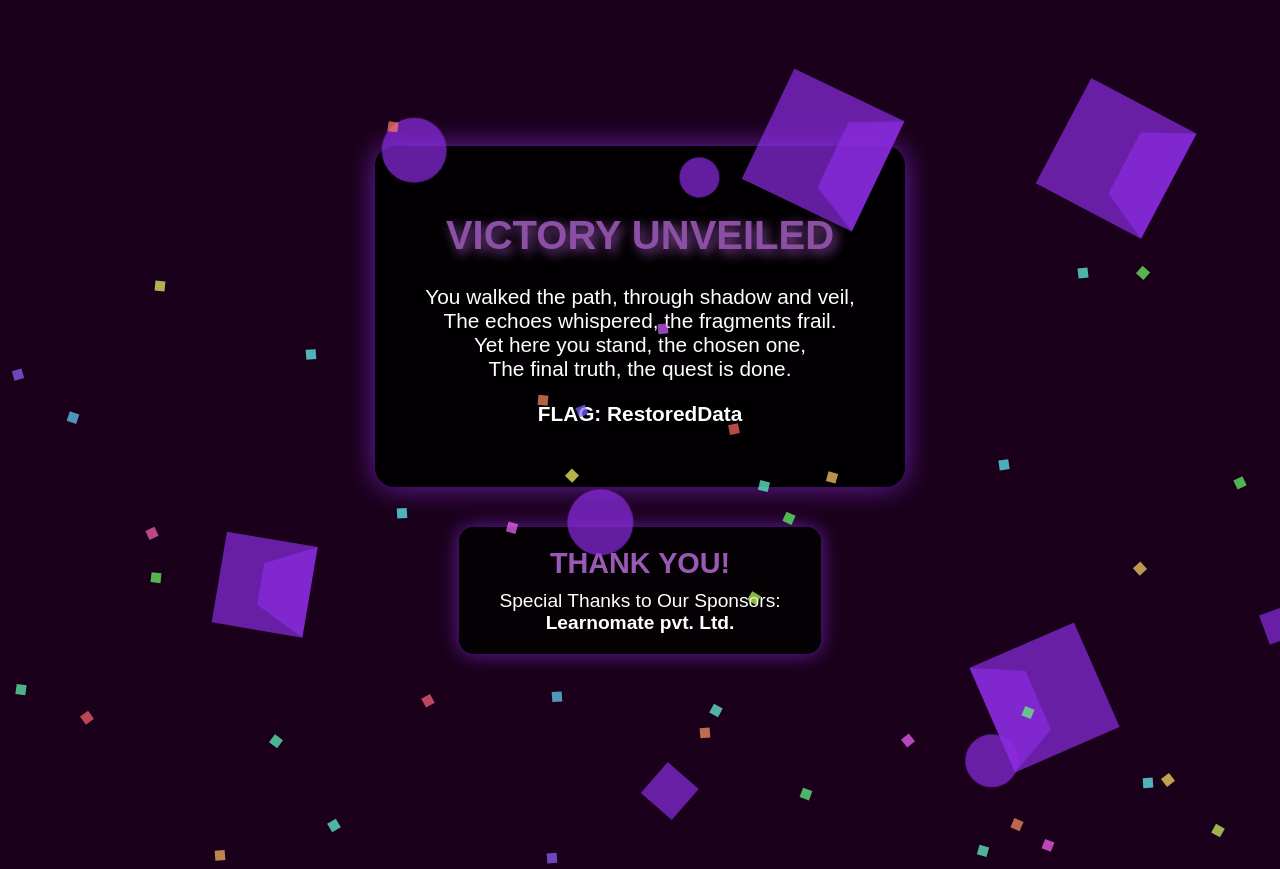
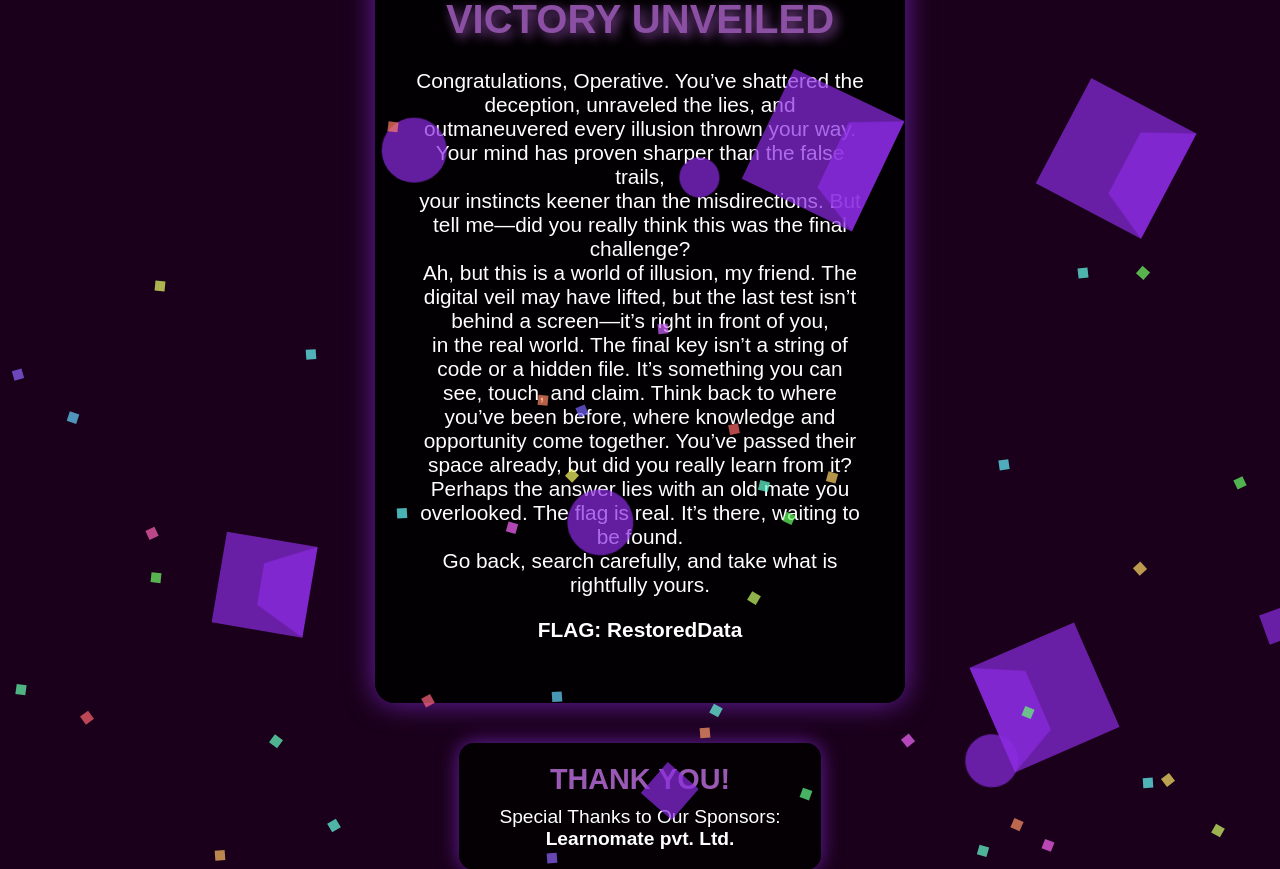
Before and after one commit to omega-mirage/endpoint-hustle, a Flask app: page /fragment in a window 1280 px wide. Shown: the top 869 px of the page. Run offline with Flask 3, Linux system fonts and the light colour scheme.

Commit message:
Update frag.html

```diff
--- a/templates/frag.html
+++ b/templates/frag.html
@@ -108,10 +108,15 @@
 <body>
     <div class="container">
         <h1>Victory Unveiled</h1>
-        <p>You walked the path, through shadow and veil,<br>
-        The echoes whispered, the fragments frail.<br>
-        Yet here you stand, the chosen one,<br>
-        The final truth, the quest is done.</p>
+        <p>Congratulations, Operative.
+
+You’ve shattered the deception, unraveled the lies, and outmaneuvered every illusion thrown your way. Your mind has proven sharper than the false trails, <br>your instincts keener than the misdirections. But tell me—did you really think this was the final challenge?<br>
+
+Ah, but this is a world of illusion, my friend. The digital veil may have lifted, but the last test isn’t behind a screen—it’s right in front of you,<br> in the real world. The final key isn’t a string of code or a hidden file. It’s something you can see, touch, and claim.
+
+Think back to where you’ve been before, where knowledge and opportunity come together. You’ve passed their space already, but did you really learn from it?<br> Perhaps the answer lies with an old mate you overlooked.
+
+The flag is real. It’s there, waiting to be found. <br>Go back, search carefully, and take what is rightfully yours.</p>
         <p><strong>FLAG: RestoredData</strong></p>
     </div>
     <div class="sponsors">
```
